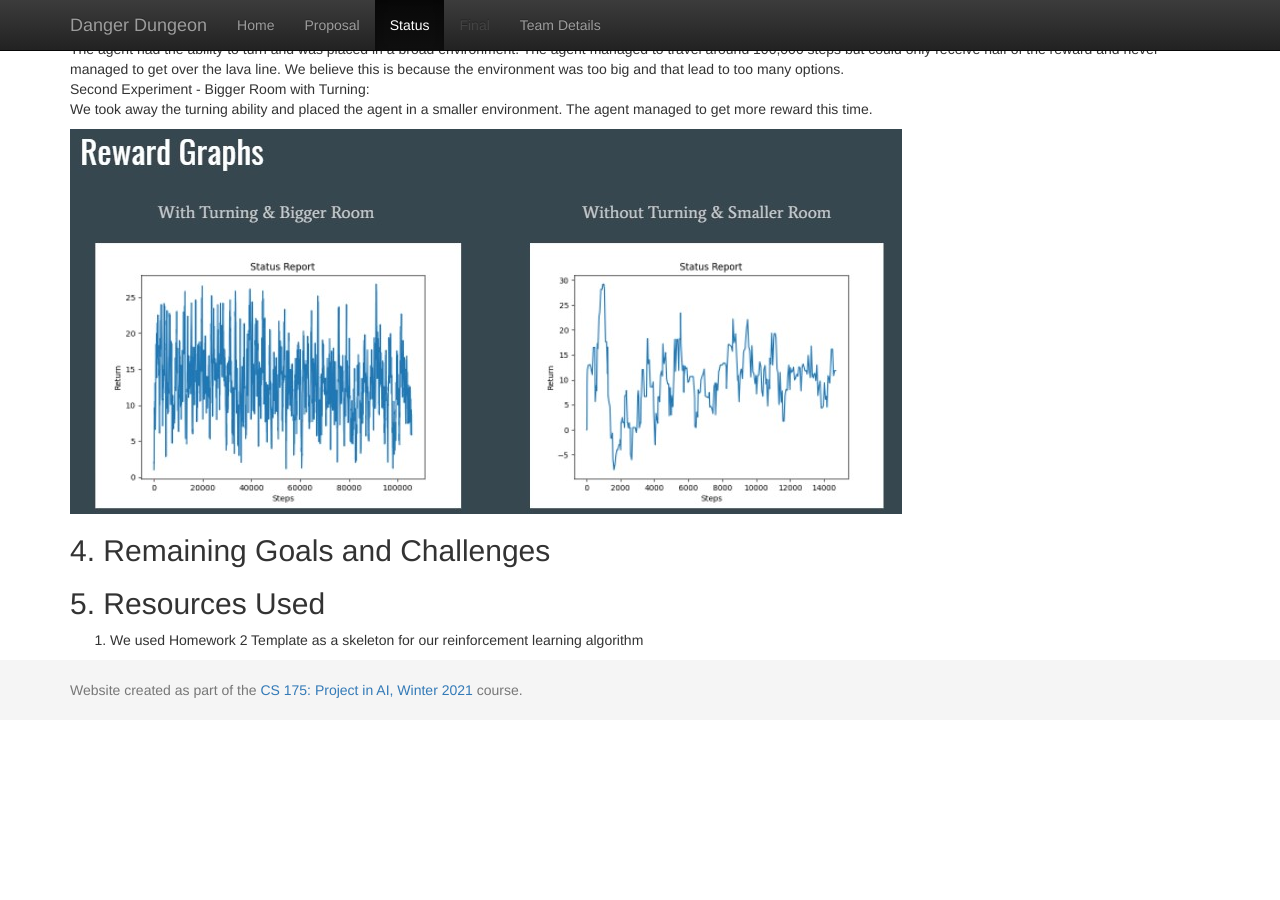
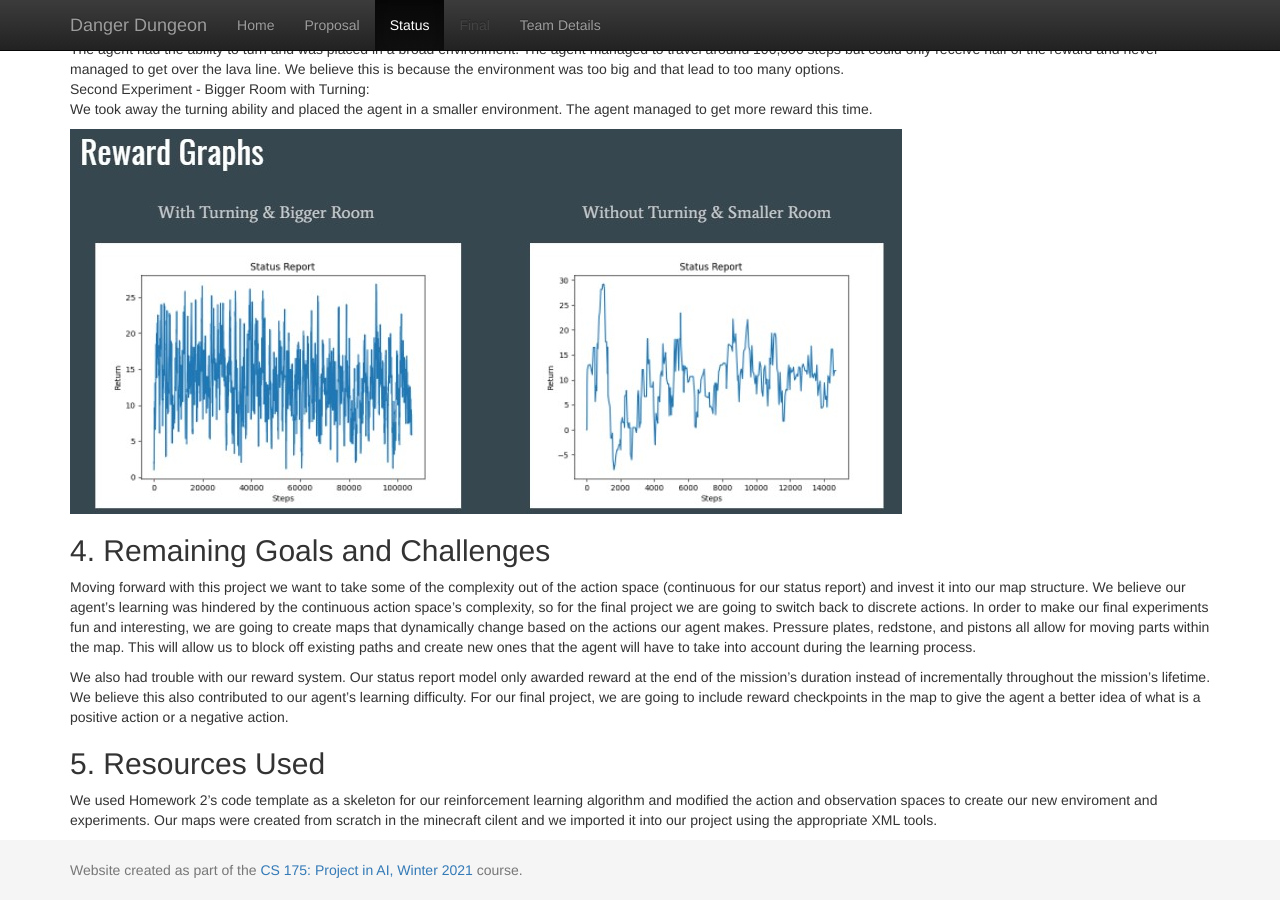
Before and after one commit to maxxdoan/DangerDungeon, a Jekyll site: the page built from docs/status.md, in a window 1280 px wide and 900 px high, scrolled down 978 px. Built offline with Jekyll 4.4.1, drawn with Linux system fonts in a browser that asks for light colours; before the commit the page ends 1698 px from its top, so only the background shows below that.

Commit message:
Update status.md

```diff
--- a/docs/status.md
+++ b/docs/status.md
@@ -38,6 +38,9 @@ We took away the turning ability and placed the agent in a smaller environment.
 
 
 ## 4. Remaining Goals and Challenges
+Moving forward with this project we want to take some of the complexity out of the action space (continuous for our status report) and invest it into our map structure. We believe our agent's learning was hindered by the continuous action space's complexity, so for the final project we are going to switch back to discrete actions. In order to make our final experiments fun and interesting, we are going to create maps that dynamically change based on the actions our agent makes. Pressure plates, redstone, and pistons all allow for moving parts within the map. This will allow us to block off existing paths and create new ones that the agent will have to take into account during the learning process.
+
+We also had trouble with our reward system. Our status report model only awarded reward at the end of the mission's duration instead of incrementally throughout the mission's lifetime. We believe this also contributed to our agent's learning difficulty. For our final project, we are going to include reward checkpoints in the map to give the agent a better idea of what is a positive action or a negative action.
 
 ## 5. Resources Used
-1. We used Homework 2 Template as a skeleton for our reinforcement learning algorithm
+We used Homework 2's code template as a skeleton for our reinforcement learning algorithm and modified the action and observation spaces to create our new enviroment and experiments. Our maps were created from scratch in the minecraft cilent and we imported it into our project using the appropriate XML tools.
```
